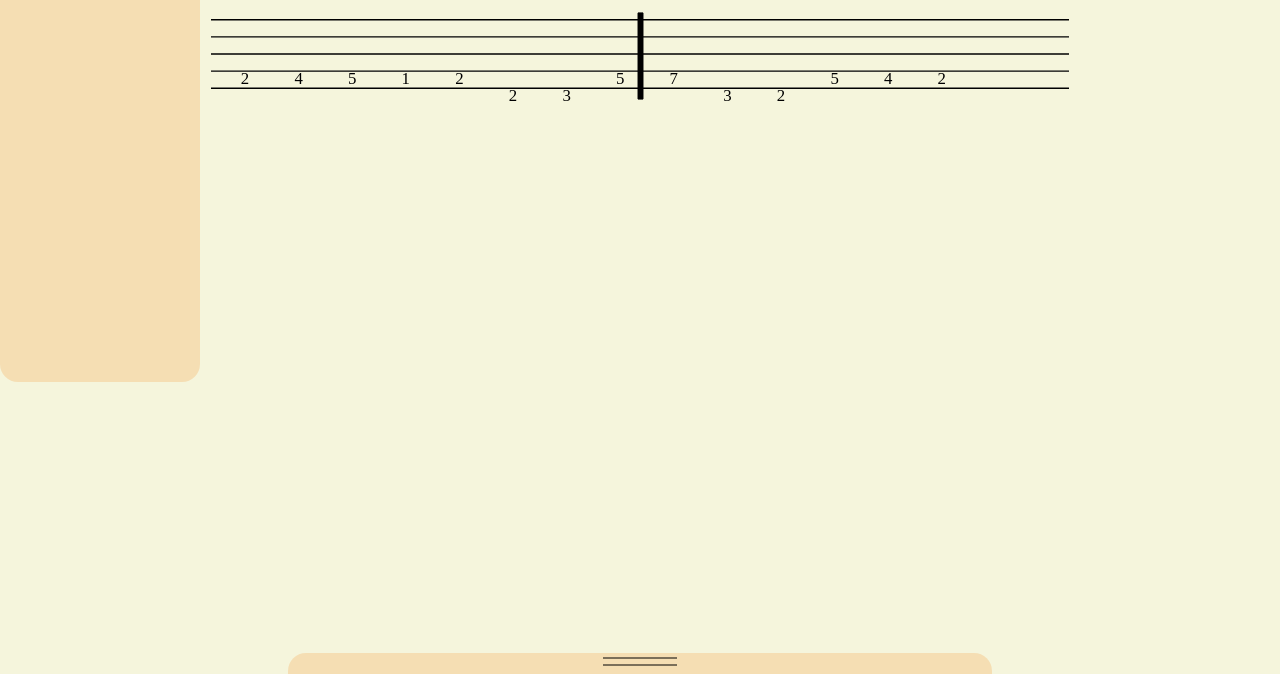
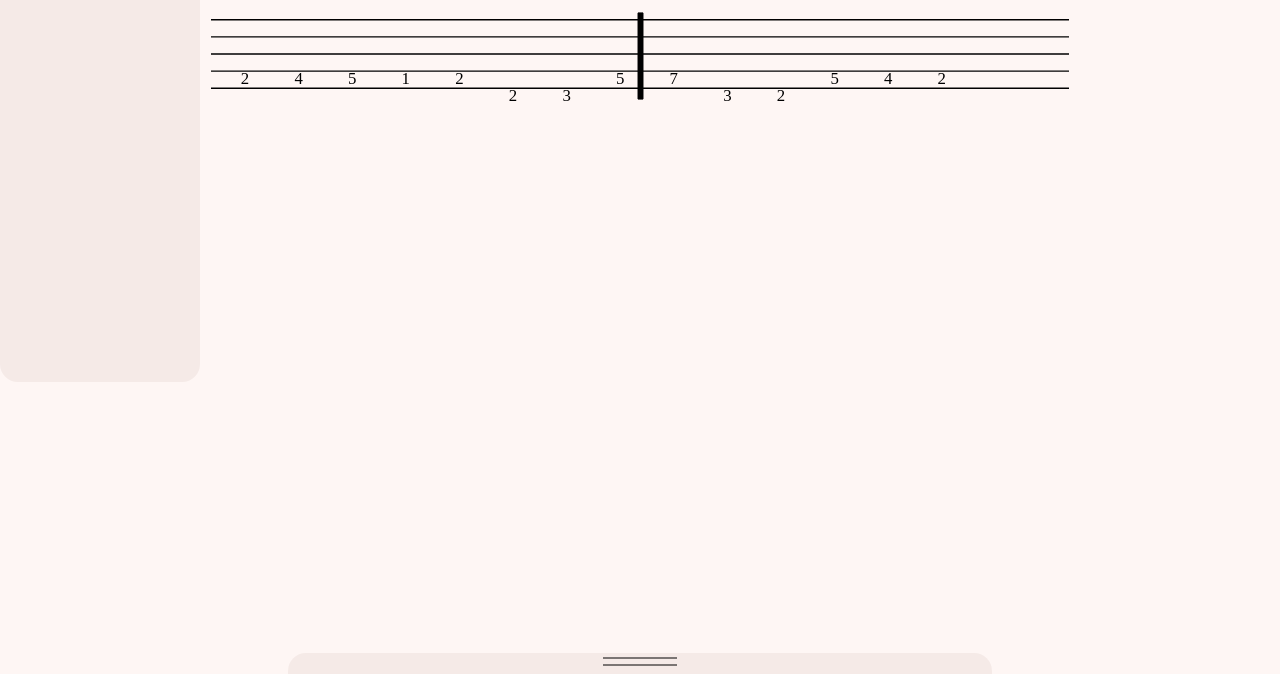
Before and after one commit to mikeyQwn/mikeyQwn.github.io, a plain HTML site: page index.html in a window 1280 px wide. Shown: the part 126-800 px from the top of the page. Drawn offline with Linux system fonts and the light colour scheme.

Commit message:
Changed colorscheme, updated README

```diff
--- a/src/assets/stylesheets/style.css
+++ b/src/assets/stylesheets/style.css
@@ -11,9 +11,9 @@
 
 :root {
     /* --default-background-color: #fadcc7; */
-    --default-background-color: beige;
+    --default-background-color: #fef6f4;
     /* --default-midtone-color: #facbad; */
-    --default-midtone-color: wheat;
+    --default-midtone-color: #f5eae7;
     --default-highlight-colort: ;
 }
 
```
Also changed, not shown: 1 other file.
